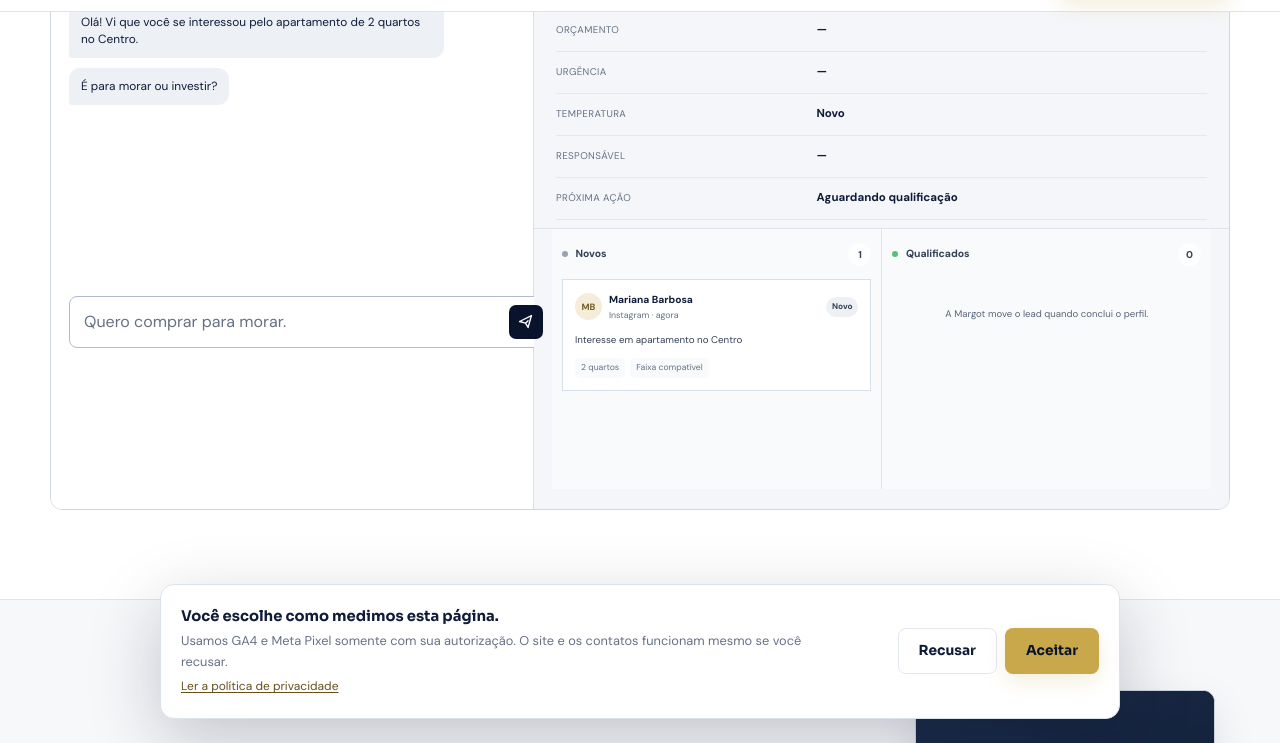
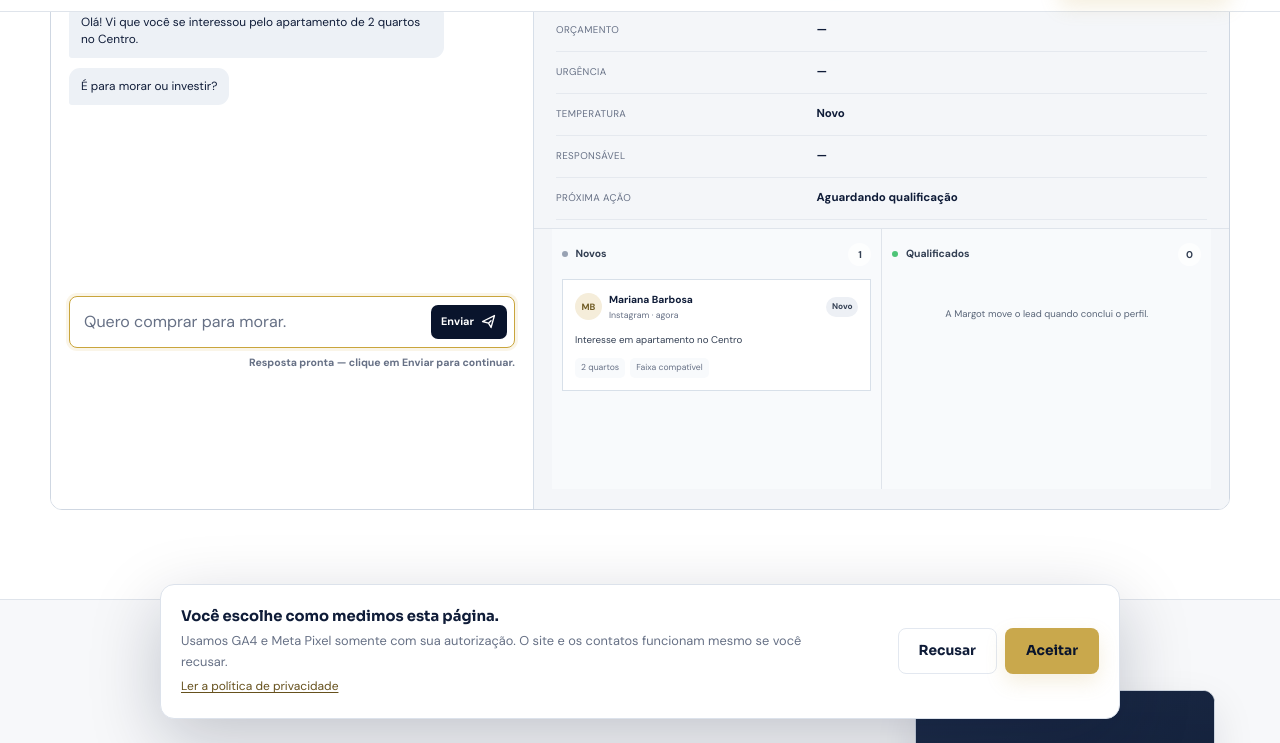
Before and after one commit to gestao-hub/lp-piperkey, a website built with Vite: page index.html in a window 1280 px wide. Both pictures are taken after a click on the button "Começar simulação". Shown: the part 3012-3755 px from the top of the page. Built offline with nearby package versions, Linux system fonts and the light colour scheme; no server answers.

Commit message:
fix: align demo composer and clarify send action

```diff
--- a/index.html
+++ b/index.html
@@ -378,12 +378,16 @@
                 </div>
                 <div class="demo-transcript" data-demo-transcript aria-label="Conversa simulada"></div>
                 <div class="demo-replies" data-demo-options hidden></div>
+                <div class="demo-composer-area">
                   <button class="demo-composer" type="button" data-demo-composer data-demo-send-button disabled aria-label="Enviar resposta sugerida">
                     <span class="demo-composer-text" data-demo-composer-text>Digite uma mensagem...</span>
                     <span class="demo-send" data-demo-send aria-hidden="true">
+                      <span>Enviar</span>
                       <svg viewBox="0 0 20 20"><path d="M3 10 17 3l-4 14-3-5-7-2Zm7 2 3-3" /></svg>
                     </span>
                   </button>
+                  <small class="demo-composer-hint" data-demo-composer-hint hidden>Resposta pronta — clique em Enviar para continuar.</small>
+                </div>
                 <div class="demo-start-wrap">
                   <button class="button button-gold" type="button" data-demo-start>
                     Começar simulação
--- a/src/demo.js
+++ b/src/demo.js
@@ -76,6 +76,7 @@ export function initializeInteractiveDemo({ root, windowRef, track, profile = 'c
   const startButton = root.querySelector('[data-demo-start]'); const restartButton = root.querySelector('[data-demo-restart]');
   const transcript = root.querySelector('[data-demo-transcript]'); const composer = root.querySelector('[data-demo-composer]');
   const composerText = root.querySelector('[data-demo-composer-text]'); const sendIndicator = root.querySelector('[data-demo-send]');
+  const composerHint = root.querySelector('[data-demo-composer-hint]');
   const liveRegion = root.querySelector('[data-demo-live]'); const progressBar = root.querySelector('[data-demo-progress-bar]');
   const progressLabel = root.querySelector('[data-demo-progress-label]'); const completion = root.querySelector('[data-demo-complete]');
   const leadCard = root.querySelector('[data-demo-lead-card]'); const leadStatus = root.querySelector('[data-demo-card-status]');
@@ -92,11 +93,12 @@ export function initializeInteractiveDemo({ root, windowRef, track, profile = 'c
     typingTimers.forEach((timer) => windowRef.clearTimeout(timer)); typingTimers.clear();
     if (composerText) composerText.textContent = COMPOSER_PLACEHOLDER;
     composer?.classList.remove('is-typing', 'is-ready', 'is-sending'); if (composer) composer.disabled = true;
+    if (composerHint) composerHint.hidden = true;
     sendIndicator?.classList.remove('is-active');
   }
   function prepareComposer(text) {
     resetComposer(); if (!composerText || !composer) return;
-    const markReady = () => { composer.classList.remove('is-typing'); composer.classList.add('is-ready'); composer.disabled = false; sendIndicator?.classList.add('is-active'); };
+    const markReady = () => { composer.classList.remove('is-typing'); composer.classList.add('is-ready'); composer.disabled = false; if (composerHint) composerHint.hidden = false; sendIndicator?.classList.add('is-active'); };
     if (reduceMotion) { composerText.textContent = text; markReady(); return; }
     composer.classList.add('is-typing'); composerText.textContent = '';
     const interval = Math.max(12, Math.floor(COMPOSER_TYPE_DURATION / Math.max(text.length, 1)));
--- a/src/styles.css
+++ b/src/styles.css
@@ -3225,12 +3225,18 @@ body {
   box-shadow: none !important;
 }
 
+.demo-composer-area {
+  margin: 0 18px 18px;
+}
+
 .demo-composer {
   display: flex;
+  width: 100%;
+  box-sizing: border-box;
   min-height: 48px;
   align-items: center;
   gap: 10px;
-  margin: 0 18px 18px;
+  margin: 0;
   padding: 8px 8px 8px 14px;
   border: 1px solid #d8dee7;
   border-radius: 8px;
@@ -3269,15 +3275,22 @@ body {
 }
 
 .demo-send {
-  display: grid;
-  width: 34px;
+  display: flex;
+  width: 76px;
   height: 34px;
-  flex: 0 0 34px;
-  place-items: center;
+  flex: 0 0 76px;
+  align-items: center;
+  justify-content: center;
+  gap: 6px;
   border-radius: 7px;
   background: #e8edf3;
   color: #8d98a8;
   transition: transform 140ms ease, background-color 140ms ease, color 140ms ease;
+}
+
+.demo-send > span {
+  font-size: .68rem;
+  font-weight: 750;
 }
 
 .demo-send svg {
@@ -3295,6 +3308,19 @@ body {
   transform: translateX(1px);
 }
 
+.demo-composer-hint {
+  display: block;
+  margin-top: 7px;
+  color: #667085;
+  font-size: .66rem;
+  font-weight: 650;
+  text-align: right;
+}
+
+.demo-composer-hint[hidden] {
+  display: none;
+}
+
 @keyframes solo-caret {
   0%, 45% { opacity: 1; }
   46%, 100% { opacity: 0; }
@@ -3397,7 +3423,7 @@ body {
     grid-template-columns: 118px 1fr;
   }
 
-  .demo-composer {
+  .demo-composer-area {
     margin: 0 14px 14px;
   }
 
@@ -4250,9 +4276,10 @@ button.demo-composer {
 }
 
 button.demo-composer.is-ready {
-  border-color: #aebbd0;
+  border-color: #c9a53c;
   background: #fff;
   cursor: pointer;
+  box-shadow: 0 0 0 3px rgb(210 174 67 / 12%);
 }
 
 button.demo-composer:disabled {
```
Also changed, not shown: tests/e2e/landing.spec.js (+1 -0 lines), tests/unit/demo.test.js (+2 -1 lines). Lines whose indentation alone changed are shown as unchanged.
